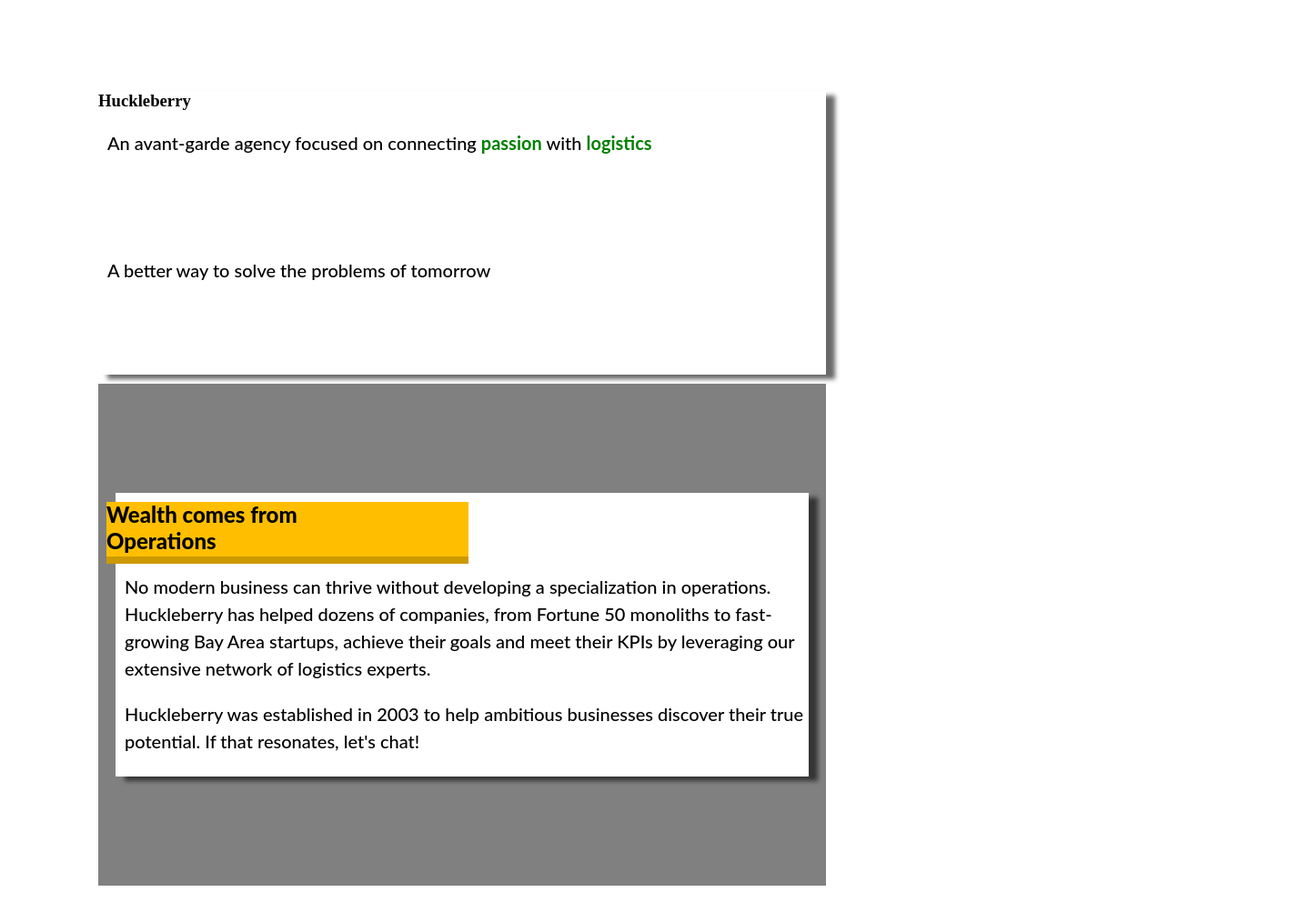
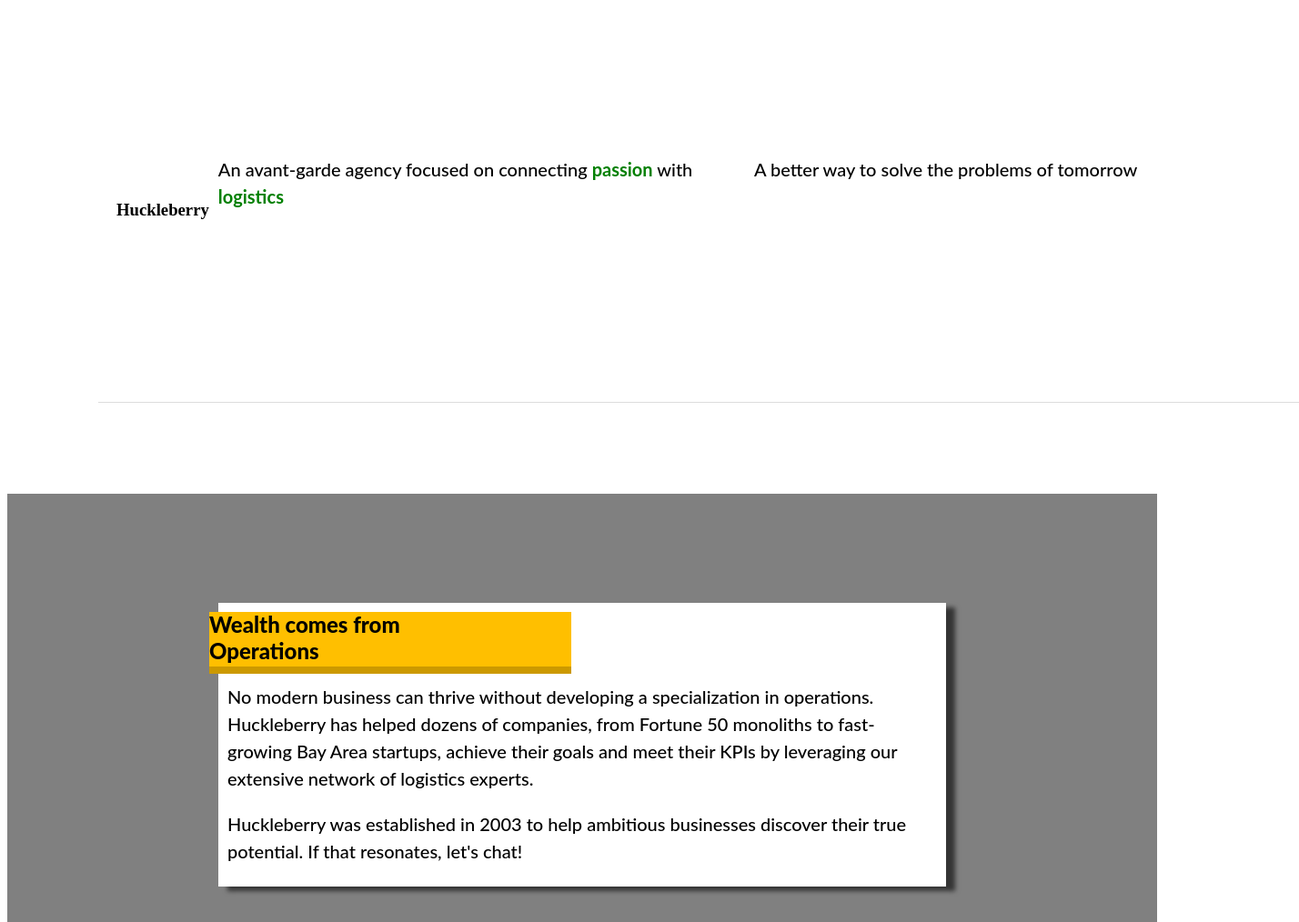
Before and after one commit to Gideon-Omole/CSS, a plain HTML site: page CSS Assignments/Assignment 1/Huckleberry.html in a window 1280 px wide. Shown: the top 1014 px of the page at 91% size, 1428 px wide, since content can reach past the window. Before the commit the page ends 974 px from the top, so only its background shows below. Drawn offline with Linux system fonts and the light colour scheme.

Commit message:
outdated code

```diff
--- a/CSS Assignments/Assignment 1/Huckleberry.css
+++ b/CSS Assignments/Assignment 1/Huckleberry.css
@@ -1,4 +1,4 @@
-.header-section {
+.card-1 {
     width: 1280px;
     height: 382px;
     gap: 0px;
@@ -10,7 +10,7 @@
     align-items: center;
     padding: 20px;
     background-color: #ffffff;
-    border-bottom: 1px solid #ddd; /* border for separation */
+    border-bottom: 1px solid #ddd; /* Subtle border for separation */
     margin: 20px 100px 100px 100px;
 
 
--- a/CSS Assignments/Assignment 1/Huckleberry.html
+++ b/CSS Assignments/Assignment 1/Huckleberry.html
@@ -7,7 +7,7 @@
     <link rel="stylesheet" href="Huckleberry.css" />
   </head>
   <body>
-   <div class="card">
+   <div class="content">
     <div class="card-1">
       <h3>Huckleberry</h1>
       <p>
```
